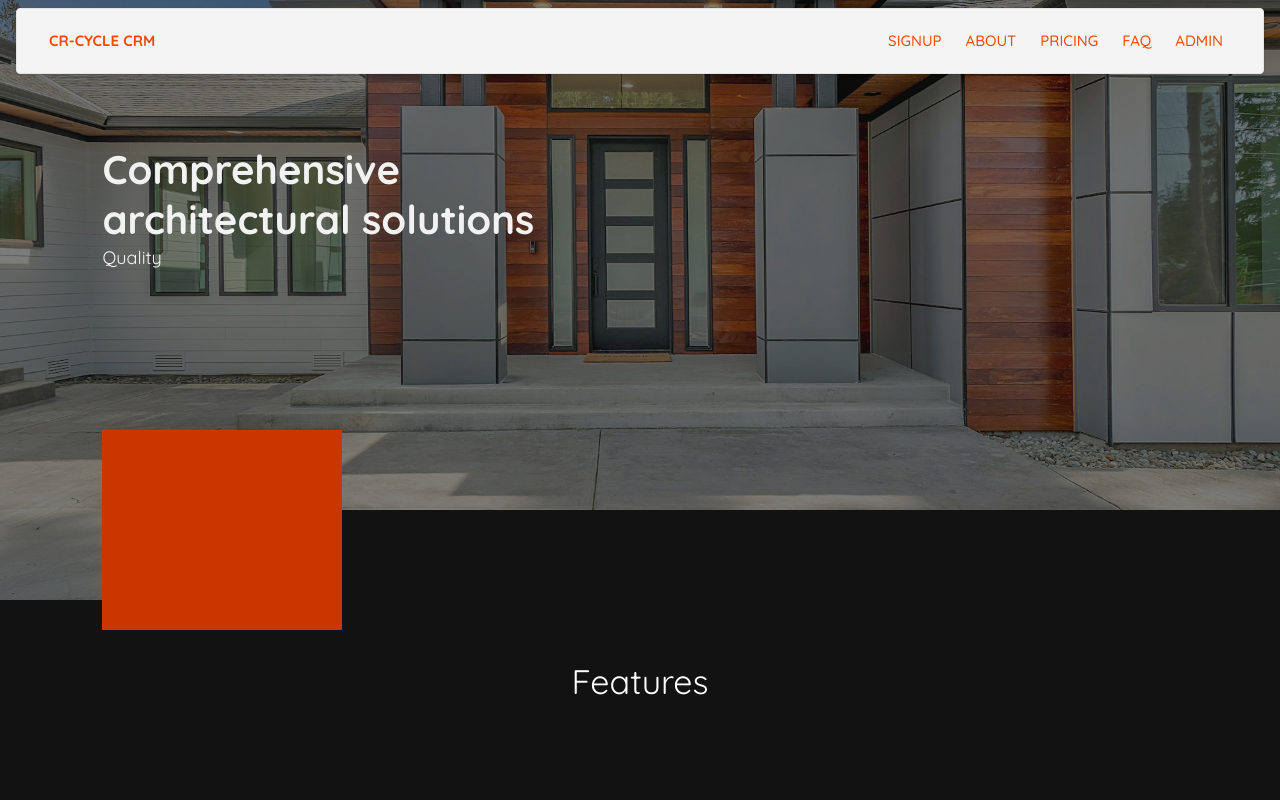
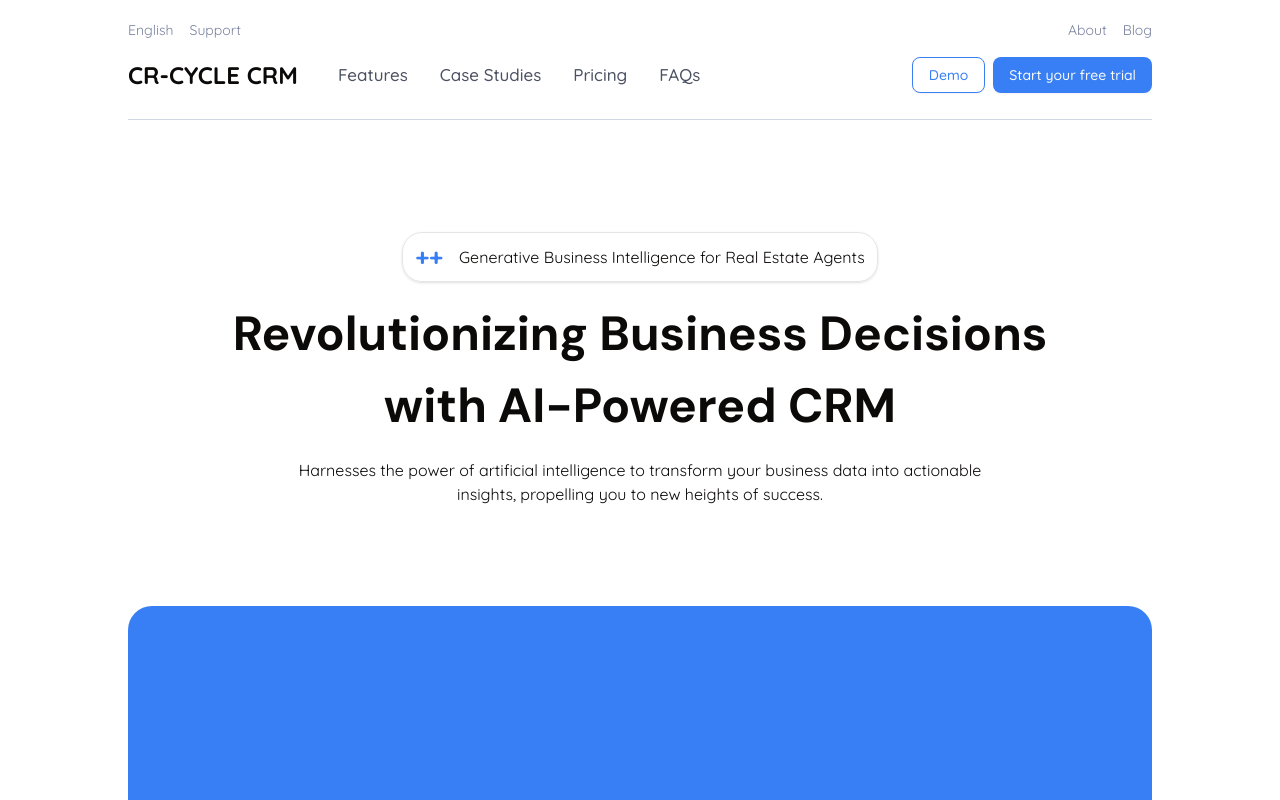
Before and after one commit to Hestia-Arc/cr-cycle-crm, a Next.js app: page / in a window 1280 px wide. Shown: the top 800 px of the page. Built offline with nearby package versions, Linux system fonts and the light colour scheme.

Commit message:
rebuilt landing page

```diff
--- a/public/fonts/newFont.ts
+++ b/public/fonts/newFont.ts
@@ -1,4 +1,4 @@
-import { Quicksand } from "next/font/google";
+import { DM_Sans, Inter, Quicksand } from "next/font/google";
 
 export const quicksand = Quicksand({
   subsets: ["latin"],
@@ -6,3 +6,19 @@ export const quicksand = Quicksand({
   variable: "--font-poppins",
   weight: ["300", "400", "500", "600", "700"],
 });
+
+export const DMSans = DM_Sans({
+  subsets: ["latin"],
+  display: "swap",
+  variable: "--font-dm-sans",
+  weight: ["100","200", "300", "400", "500", "600", "700", "800", "900"]
+
+})
+
+export const inter = Inter({
+  subsets: ["cyrillic"],
+  display: "swap",
+  variable: "--font-inter",
+  weight: ["100","200", "300", "400", "500", "600", "700", "800", "900"]
+
+})
--- a/src/app/(landing)/layout.tsx
+++ b/src/app/(landing)/layout.tsx
@@ -1,5 +1,6 @@
 import { ReactNode } from "react";
 import MainNavigation from "@/components/MainNavigation";
+import Footer from "@/components/Footer";
 
 interface LandingLayoutProps {
   children: ReactNode;
@@ -7,9 +8,10 @@ interface LandingLayoutProps {
 
 export default function LandingLayout({ children }: LandingLayoutProps) {
   return (
-    <div className=" relative ">
+    <div className=" relative px-32 mx-auto sm:max-w-xl md:max-w-full">
       <MainNavigation />
-      <main className="min-h-screen">{children}</main>
+      <main className="">{children}</main>
+      <Footer/>
     </div>
   );
 }
--- a/src/app/(landing)/page.tsx
+++ b/src/app/(landing)/page.tsx
@@ -1,50 +1,65 @@
-import Image from "next/image";
-import homeBg from "@/assets/crm-bg-home3.jpg";
+import { colors } from "assets/design-system/colors";
+import { typography } from "assets/design-system/typography";
+import { DMSans } from "../../../public/fonts/newFont";
 
 export default function Home() {
   return (
-<>
-    {/* // =========== hero section */}
-    <div className=" h-[600px] w-full text-[40px] relative">
-      <Image
-        src={homeBg}
-        alt="App background"
-        // width={500}
-        className="!h-[100%] w-full object-cover"
-        layout="responsive"
-      />
+    <div className="">
+      {/* hero */}
+      <div className="pt-28 pb-20">
+        <div className="flex flex-col items-center gap-[60px]">
+          <div className="flex flex-col gap-10 items-center">
+            <div className=" flex flex-col gap-4 items-center">
+              <div className="flex items-center gap-4 px-3 py-2 rounded-[20px] border shadow">
+                <div style={{color:colors.primary[600]}} className="text-2xl font-bold">++</div>
+                <p>Generative Business Intelligence for Real Estate Agents</p>
+              </div>
+              <h2
+                style={{
+                  ...typography.heading.h1,
+                  textAlign: "center",
+                  width: "80%",
+                }}
+                className={`${DMSans.className}`}
+              >
+                Revolutionizing Business Decisions with AI-Powered CRM
+              </h2>
+              <p className="text-center w-2/3">
+                Harnesses the power of artificial intelligence to transform your
+                business data into actionable insights, propelling you to new
+                heights of success.
+              </p>
+            </div>
 
-      {/* overlay */}
-      <div className=" absolute top-0 left-0 right-0 bottom-0 bg-[#121212] opacity-55"></div>
+            {/* btns */}
+            <div></div>
+          </div>
+
+          {/* screen */}
+          <div
+            className=" h-[480px] w-full rounded-3xl "
+            style={{ backgroundColor: colors.primary[600] }}
+          ></div>
+        </div>
+      </div>
 
       {/*  */}
-      <div className=" absolute top-0 left-[8%] right-0 bottom-0 pt-36 flex flex-col justify-between ">
-        {/*  */}
-        <div className="">
-          <h2 className="text-[#f2f2f2] font-bold leading-tight">
-            Comprehensive <br /> architectural solutions
-          </h2>
-          <p className="text-[18px] text-[#f3f3f3]">Quality</p>
-        </div>
+      <div></div>
 
-        {/*  */}
-        <div className="relative h-[90px] bg-[#121212] ">
-          <div className=" h-[200px] w-[240px] absolute top-[-80px] left-0 bg-orange-700"></div>
-        </div>
-      </div>
+      {/*  */}
+      <div></div>
+
+      {/*  */}
+      <div></div>
+
+      {/*  */}
+      <div></div>
+
+      {/*  */}
+      <div></div>
+
+      {/*  */}
+      <div></div>
     </div>
-
-
-{/* // ======== features */}
-<div className="h-[500px] px-20 py-14 bg-[#121212] flex justify-center ">
-  <h3 className="text-[#fff] text-[34px]">Features</h3>
-</div>
-</>
   );
 }
-
-// ===========
-
-// ==========
-
-// ========== footer
--- /dev/null
+++ b/src/assets/design-system/colors.ts
@@ -0,0 +1,24 @@
+export const colors = {
+  primary: {
+    200: "#e2ecfe",
+    300: "#b6d1fb",
+    400: "#88b2f9",
+    500: "#6099f7",
+    600: "#387ff5",
+    700: "#2d66c4",
+    800: "#224c93",
+  },
+  neutral: {
+    0: "#ffffff",
+    100: "#f5f7fa",
+    200: "#eceef4",
+    300: "#d2d5e2",
+    400: "#b6bccd",
+    500: "#9ea5bd",
+    600: "#79829f",
+    700: "#626981",
+    800: "#4b5162",
+    900: "#343844",
+    1000: "#1c1f25",
+  },
+};
--- /dev/null
+++ b/src/assets/design-system/typography.ts
@@ -0,0 +1,45 @@
+
+export const typography = {
+  heading: {
+    display1: {
+        fontSize: "61px",
+        fontWeight: "700",
+    },
+    display2: {
+        fontSize: "72px",
+        fontWeight: "700"
+    },
+    display3: {
+        fontSize: "61px",
+        fontWeight: "700"
+    },
+    h1: {
+        fontSize: "48px",
+        fontWeight: "700",
+    },
+    h2: {
+        fontSize: "39px",
+        fontWeight: "700"
+    },
+    h3: {
+        fontSize: "31px",
+        fontWeight: "700"
+    }
+
+  },
+  body: {
+    mdSemibold: {
+        fontSize: "20px",
+        fontWeight: "600",
+        fontFamily: ""
+    },
+    mdBold: "",
+    baseReg: "",
+    baseMedium: "",
+    baseSemibold: "",
+    smReg: ""
+
+
+  }
+
+}
--- /dev/null
+++ b/src/components/Footer.tsx
@@ -0,0 +1,9 @@
+import React from 'react'
+
+function Footer() {
+  return (
+    <div>Footer</div>
+  )
+}
+
+export default Footer
--- a/src/components/MainNavigation.tsx
+++ b/src/components/MainNavigation.tsx
@@ -1,18 +1,65 @@
+import { colors } from "assets/design-system/colors";
 import Link from "next/link";
 import React from "react";
+import { Button } from "./ui/button";
 
 function MainNavigation() {
   return (
-    <div className="absolute top-2 right-2 left-2 mx-2 rounded border-[1px] shadow-sm px-8 z-[99999999] h-[66px] flex justify-end items-center gap-6 pr-10 text-orange-600 text-[15px] font-medium bg-[#f4f4f4] ">
-      <Link href="/" className="mr-auto font-bold">
-        CR-CYCLE CRM
-      </Link>
-      <div className=" flex justify-end  gap-6">
-        <Link href="/auth">SIGNUP</Link>
-        <Link href="/about">ABOUT</Link>
-        <Link href="/pricing">PRICING</Link>
-        <Link href="/faq">FAQ</Link>
-        <Link href="/dashboard">ADMIN</Link>
+    <div
+      className="h-[120px] z-[99999999] flex flex-col border-b-[1px]"
+      style={{ borderColor: colors.neutral[300] }}
+    >
+      <div
+        style={{
+          color: colors.neutral[600],
+        }}
+        className="flex justify-between pt-5 text-[14px] "
+      >
+        <div className="flex items-center gap-4 ">
+          <p>English</p>
+          <p>Support</p>
+        </div>
+        <div className="flex items-center gap-4 ">
+          <p>About</p>
+          <p>Blog</p>
+        </div>{" "}
+      </div>
+
+      {/* main menu  */}
+      <div className="py-4 flex items-center justify-between">
+        <div className="flex items-center gap-10">
+          <Link href="/" className=" text-[24px] font-bold">
+            CR-CYCLE CRM
+          </Link>
+          <div
+            style={{ color: colors.neutral[800] }}
+            className=" text-[17px] flex items-center font-medium gap-8"
+          >
+            <Link href="/auth">Features</Link>
+            {/* <Link href="/about"></Link> */}
+            <Link href="/faq">Case Studies</Link>
+            <Link href="/pricing">Pricing</Link>
+            <Link href="/faq">FAQs</Link>
+            {/* <Link href="/dashboard">ADMIN</Link> */}
+          </div>
+        </div>
+
+        {/* btns */}
+        <div className="flex items-center gap-2">
+          <Button
+            style={{
+              border: "1px solid",
+              borderColor: colors.primary[600],
+              color: colors.primary[600],
+              backgroundColor: "white",
+            }}
+          >
+            Demo
+          </Button>
+          <Button style={{ backgroundColor: colors.primary[600] }}>
+            <Link href="/dashboard">Start your free trial</Link>
+          </Button>
+        </div>
       </div>
     </div>
   );
```
Also changed, not shown: 1 other file (tests, documents, lock files or other folders).
